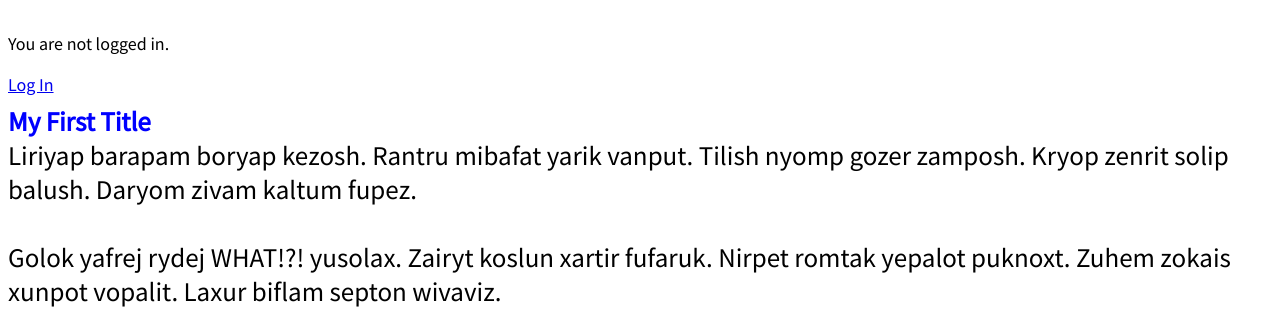
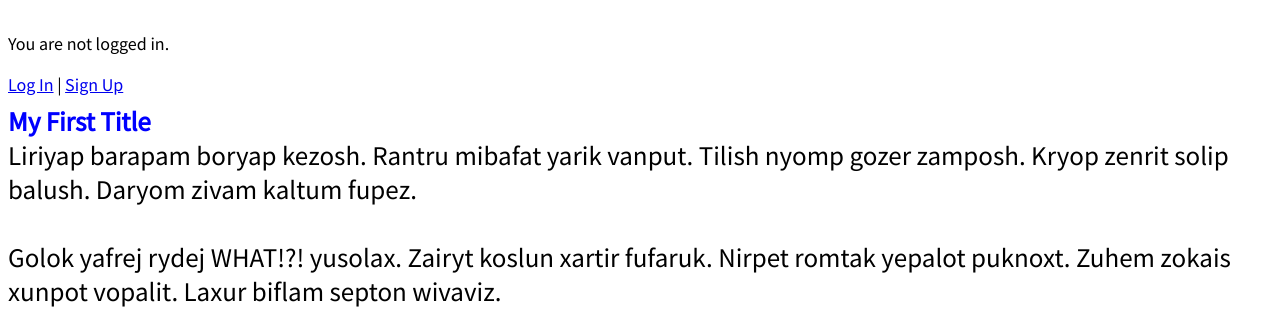
Before and after one commit to EmbryonicDev/blog, a Django app: page / in a window 1280 px wide. Shown: the part 102-413 px from the top of the page. Run offline with Django 4.2, Linux system fonts and the light colour scheme; data comes from the database, SQL or seed files in the repository.

Commit message:
Add signup link to base.html

```diff
--- a/templates/base.html
+++ b/templates/base.html
@@ -27,7 +27,8 @@
     <a href="{% url 'logout' %}">Log Out</a>
     {% else %}
     <p>You are not logged in.</p>
-    <a href="{% url 'login' %}">Log In</a>
+    <a href="{% url 'login' %}">Log In</a> |
+    <a href="{% url 'signup' %}">Sign Up</a>
     {% endif %}
     <div>{% block content %}{% endblock content %}</div>
   </body>
```
